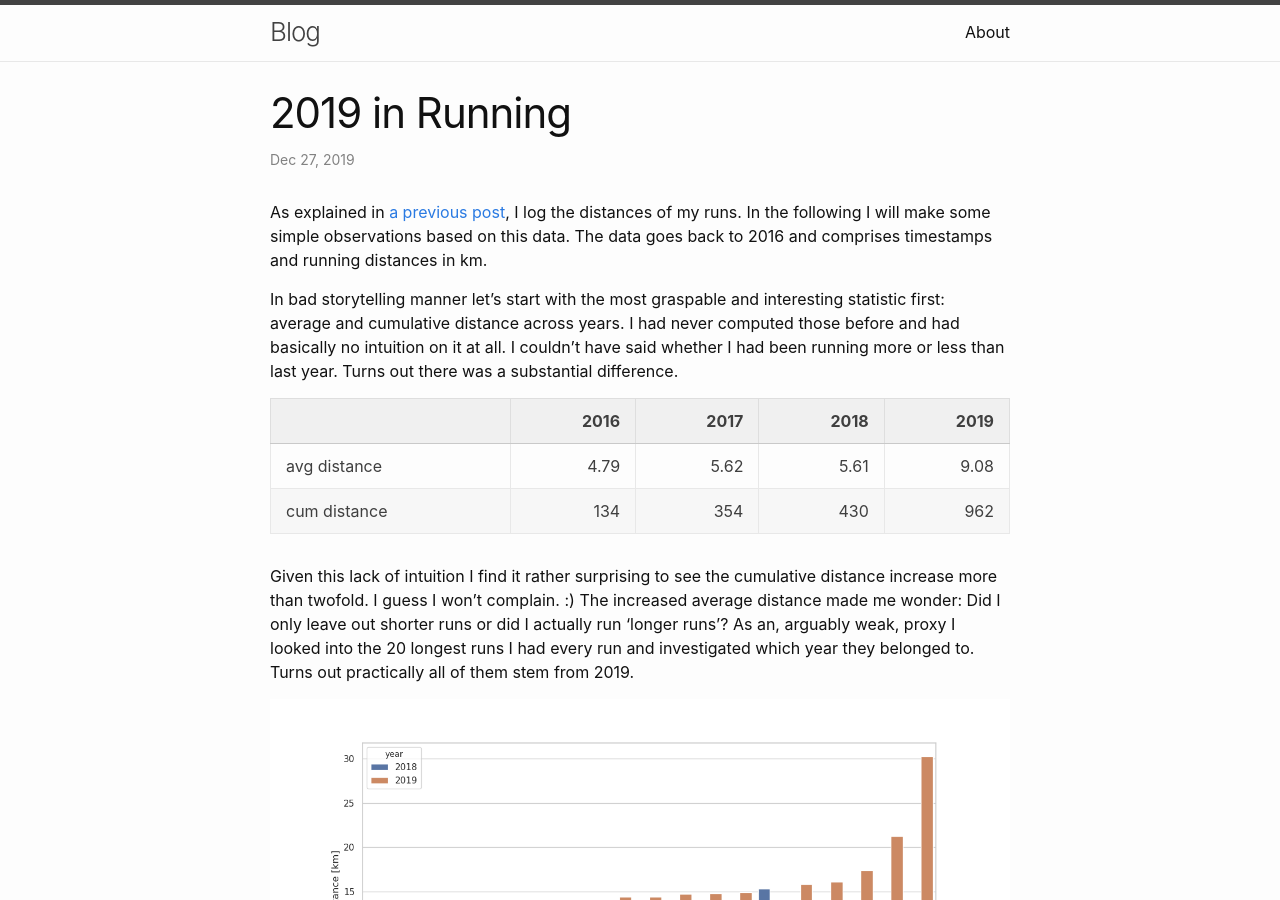
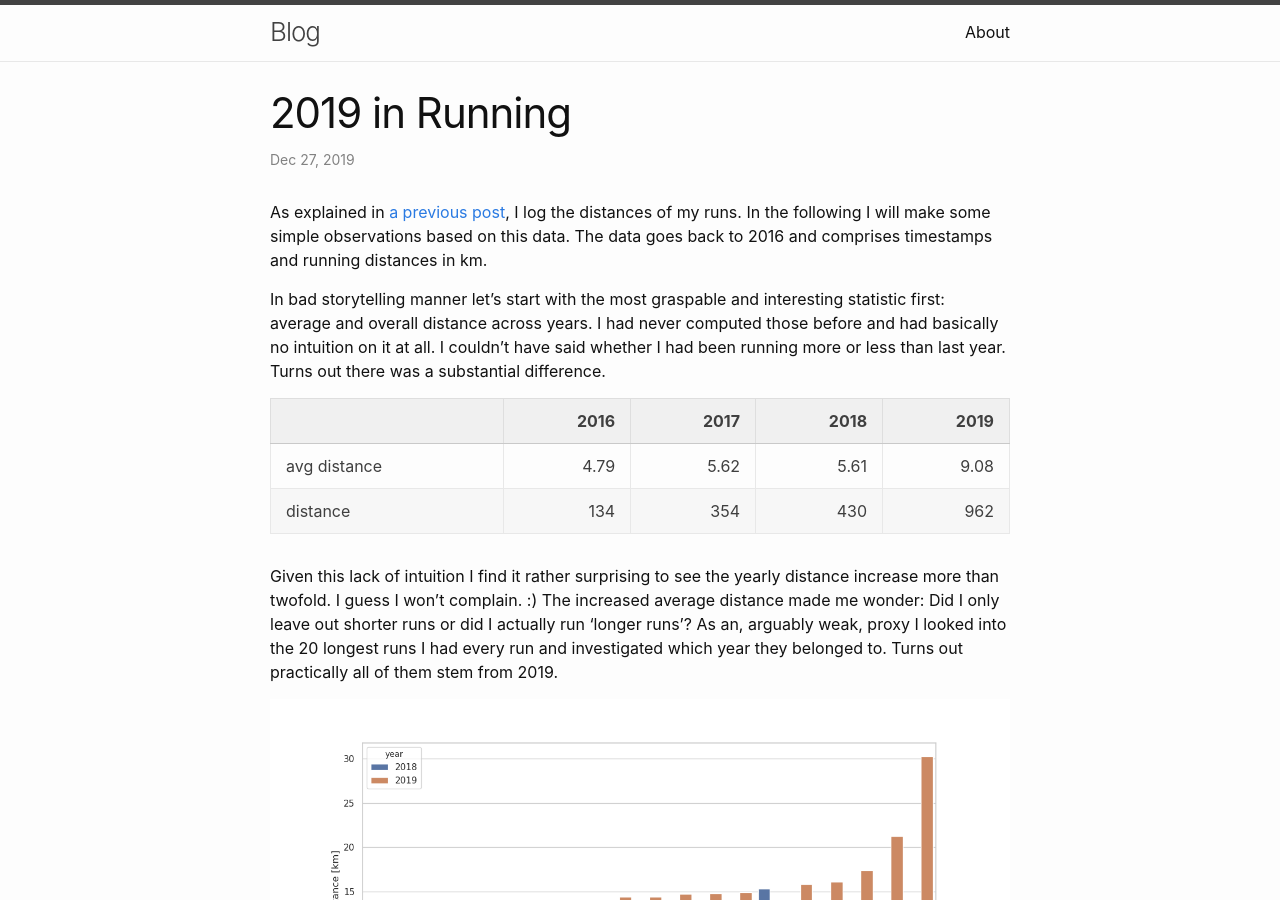
Before and after one commit to kklein/kklein.github.io, a Jekyll site: the page built from _posts/2019-12-26-2019_running.markdown, in a window 1280 px wide and 900 px high. Built offline with Jekyll 4.4.1, drawn with Linux system fonts in a browser that asks for light colours; some of the changed text lies outside the part shown.

Commit message:
Minor fixes to running post.

```diff
--- a/_posts/2019-12-26-2019_running.markdown
+++ b/_posts/2019-12-26-2019_running.markdown
@@ -8,14 +8,14 @@ comments: false
 
 As explained in [a previous post](http://kevinkle.in/jekyll/update/2018/10/28/running-log.html), I log the distances of my runs. In the following I will make some simple observations based on this data. The data goes back to 2016 and comprises timestamps and running distances in km.
 
-In bad storytelling manner let's start with the most graspable and interesting statistic first: average and cumulative distance across years. I had never computed those before and had basically no intuition on it at all. I couldn't have said whether I had been running more or less than last year. Turns out there was a substantial difference.
+In bad storytelling manner let's start with the most graspable and interesting statistic first: average and overall distance across years. I had never computed those before and had basically no intuition on it at all. I couldn't have said whether I had been running more or less than last year. Turns out there was a substantial difference.
 
 |              |   2016 |   2017 |   2018 |   2019 |
 |--------------|-------:|-------:|-------:|-------:|
 | avg distance |   4.79 |   5.62 |   5.61 |   9.08 |
-| cum distance | 134| 354 | 430 | 962 |
+|     distance | 134	| 354 	 | 430 	  | 962	   |
 
-Given this lack of intuition I find it rather surprising to see the cumulative distance increase more than twofold. I guess I won't complain. :) The increased average distance made me wonder: Did I only leave out shorter runs or did I actually run 'longer runs'? As an, arguably weak, proxy I looked into the 20 longest runs I had every run and investigated which year they belonged to. Turns out practically all of them stem from 2019.
+Given this lack of intuition I find it rather surprising to see the yearly distance increase more than twofold. I guess I won't complain. :) The increased average distance made me wonder: Did I only leave out shorter runs or did I actually run 'longer runs'? As an, arguably weak, proxy I looked into the 20 longest runs I had every run and investigated which year they belonged to. Turns out practically all of them stem from 2019.
 
 ![20 longest runs](/imgs/top_runs.png){:class="img-responsive"}
 
@@ -30,7 +30,7 @@ Overall, the average run distance does not seem to be vastly influenced by seaso
 
 ![monthly means](/imgs/monthly_means.png){:class="img-responsive"}
 
-Within 2019, I looked into weekly stats. It turns out that I averaged at 2.04 runs per week and 18.5 km per week. Following are histograms of the number of weekly runs and weekly cumulative distances with said means as vertical lines.
+Within 2019, I looked into weekly stats. It turns out that I averaged at 2.04 runs per week and 18.5 km per week. Following are histograms of the number of weekly runs and weekly distances with said means as vertical lines.
 
 ![weekly number of runs](/imgs/weekly_n_runs.png){:class="img-responsive"}
 
@@ -38,11 +38,11 @@ Within 2019, I looked into weekly stats. It turns out that I averaged at 2.04 ru
 
 While quite a few weeks came with fairly little mileage, I'm quite satisfied to see that there were only 5 weeks without running despite quite several of traveling.
 
-Lastly, I wondered: Are greater weekly cumulative distances more associated with how often I pulled myself together to go for a run or more associated by for how long I hung in runs? For that purpose, restricting myself to linear effects, I computed the Pearson coefficients between said metrics.
+Lastly, I wondered: Are greater weekly distances more associated with how often I pulled myself together to go for a run or more associated by for how long I hung in runs? For that purpose, restricting myself to linear effects, I computed the Pearson coefficients between said metrics.
 
 |              |    |   Pearson coefficient |
 |--------------|-------|-------:|
-| weekly cumulative distance |  weekly average distance  |   .65|
-| weekly cumulative distance | weekly number of runs | .88 |
+| weekly distance |  weekly average distance  |   .65|
+| weekly distance | weekly number of runs | .88 |
 
 While there is no simple answer to the brought-up question, this might be an interesting observation that is vaguely related.
```
